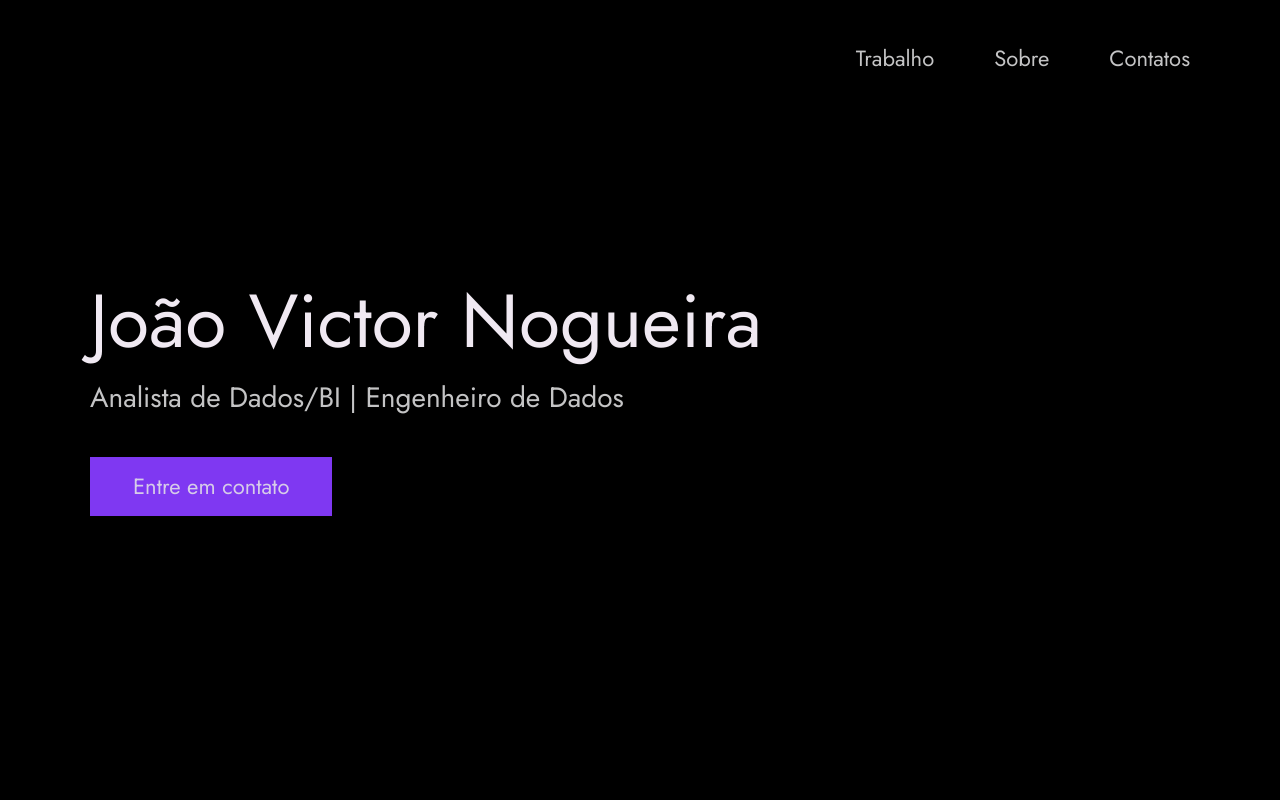
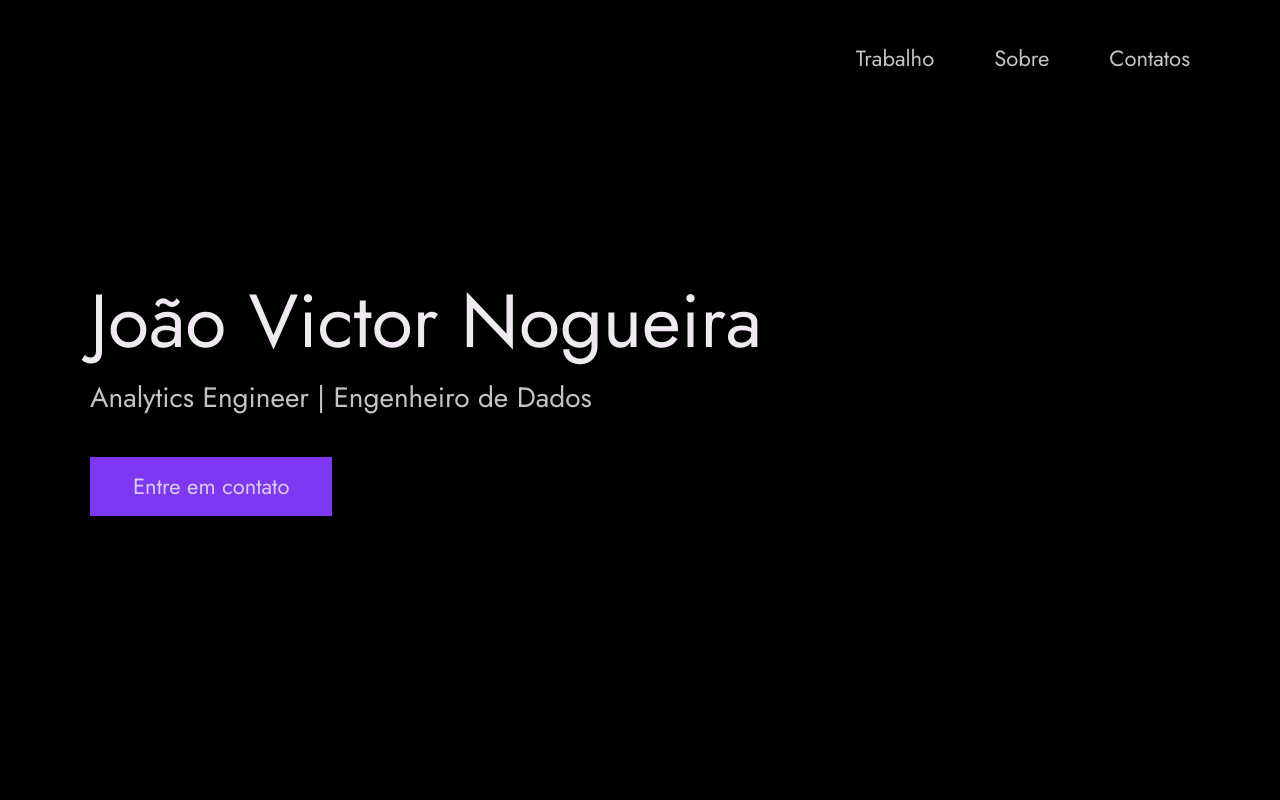
Before and after one commit to joaovnogueira/portfolio, a plain HTML site: page index.html in a window 1280 px wide. Shown: the top 800 px of the page. Drawn offline with Linux system fonts and the light colour scheme.

Commit message:
mudanças no header

```diff
--- a/index.html
+++ b/index.html
@@ -54,7 +54,7 @@
         <h1 class="heading-primary">
           <span>João Victor Nogueira</span>
         </h1>
-        <p>Analista de Dados/BI | Engenheiro de Dados</p>
+        <p>Analytics Engineer | Engenheiro de Dados</p>
 
         <a href="#contact" class="btn btn--pink">Entre em contato</a>
       </div>
```
